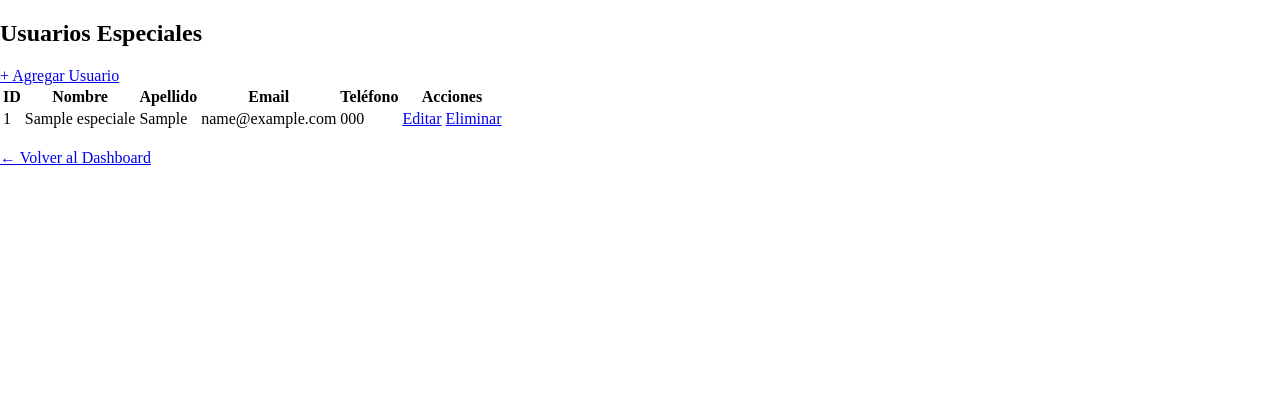
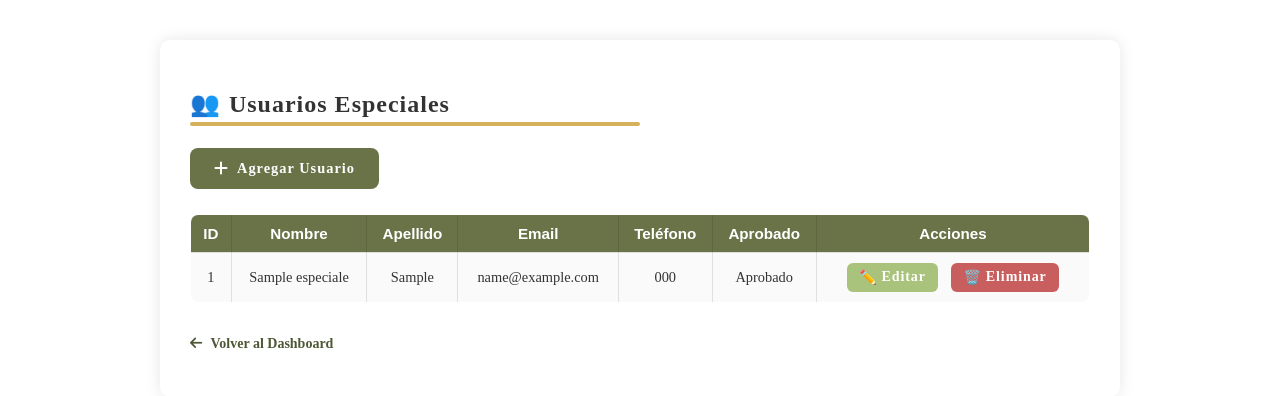
Before and after one commit to antonellavillani/nuevopack, a PHP site: page /nuevopack/admin-xyz2025/usuarios.php in a window 1280 px wide. Shown: the top 396 px of the page. Run offline with PHP 8.4, Linux system fonts and the light colour scheme; the visitor is signed in with stand-in values (Sample User, id 1); tables that the repository leaves empty or names only in its code hold one stand-in row (values such as "Sample post").

Commit message:
style: Mejoré el estilo de usuarios.php

```diff
--- a/admin-xyz2025/estilos/estilos_admin.css
+++ b/admin-xyz2025/estilos/estilos_admin.css
@@ -174,6 +174,16 @@ body, html {
     flex-grow: 1;
     padding: 30px;
     overflow-y: auto;
+}
+
+.mensaje-error {
+    color: #944741;
+    font-weight: bold;
+}
+
+.mensaje-exito {
+    color: #4e8050;
+    font-weight: bold;
 }
 
 /* ---------- Títulos ---------- */
@@ -608,3 +618,12 @@ body, html {
     content: '💲';
     margin-right: 8px;
 }
+
+/* ---------------------------------------
+   Estilos para usuarios.php
+--------------------------------------- */
+/* ---------- Título ---------- */
+.titulo-pagina.icono-usuario::before {
+    content: '👥';
+    margin-right: 8px;
+}
--- a/admin-xyz2025/servicios_abm/servicios_editar.php
+++ b/admin-xyz2025/servicios_abm/servicios_editar.php
@@ -21,7 +21,7 @@ if ($_SERVER['REQUEST_METHOD'] === 'POST') {
 
     // Validar que no esté vacío
     if ($nombre === '') {
-        $error = "El nombre no puede estar vacío.";
+        $error = "El dato 'Nombre' no puede estar vacío.";
     } else {
         // Manejo de la nueva imagen
         if ($_FILES['foto']['name']) {
--- a/admin-xyz2025/usuarios.php
+++ b/admin-xyz2025/usuarios.php
@@ -8,7 +8,7 @@ if (!isset($_SESSION['admin_logged_in'])) {
 require_once '../config/config.php';
 
 // Obtener todos los usuarios especiales
-$stmt = $conn->query("SELECT id, nombre, apellido, email, telefono FROM usuarios_especiales ORDER BY id DESC");
+$stmt = $conn->query("SELECT * FROM usuarios_especiales ORDER BY id ASC");
 $usuarios = $stmt->fetchAll(PDO::FETCH_ASSOC);
 ?>
 
@@ -18,10 +18,11 @@ $usuarios = $stmt->fetchAll(PDO::FETCH_ASSOC);
     <meta charset="UTF-8">
     <title>Administrar Usuarios</title>
     <link rel="stylesheet" href="estilos/estilos_admin.css">
+    <link rel="stylesheet" href="https://cdnjs.cloudflare.com/ajax/libs/font-awesome/6.5.0/css/all.min.css">
 </head>
 <body>
-    <div class="admin-container">
-        <h2 class="titulo">Usuarios Especiales</h2>
+    <div class="contenedor">
+        <h2 class="titulo-pagina icono-usuario">Usuarios Especiales</h2>
 
         <?php if (isset($_GET['mensaje'])): ?>
             <p class="mensaje-exito"><?= htmlspecialchars($_GET['mensaje']) ?></p>
@@ -31,9 +32,11 @@ $usuarios = $stmt->fetchAll(PDO::FETCH_ASSOC);
             <p class="mensaje-error"><?= htmlspecialchars($_GET['mensaje_error']) ?></p>
         <?php endif; ?>
 
-        <a class="btn-agregar" href="usuarios_abm/usuarios_crear.php">+ Agregar Usuario</a>
+        <a href="usuarios_abm/usuarios_crear.php" class="boton-nuevo">
+            <i class="fa-solid fa-plus"></i>Agregar Usuario
+        </a>
 
-        <table class="tabla-admin">
+        <table class="tabla-bd">
             <thead>
                 <tr>
                     <th>ID</th>
@@ -41,6 +44,7 @@ $usuarios = $stmt->fetchAll(PDO::FETCH_ASSOC);
                     <th>Apellido</th>
                     <th>Email</th>
                     <th>Teléfono</th>
+                    <th>Aprobado</th>
                     <th>Acciones</th>
                 </tr>
             </thead>
@@ -53,8 +57,12 @@ $usuarios = $stmt->fetchAll(PDO::FETCH_ASSOC);
                         <td><?= htmlspecialchars($usuario['email']) ?></td>
                         <td><?= htmlspecialchars($usuario['telefono']) ?></td>
                         <td>
-                            <a class="btn-editar" href="usuarios_abm/usuarios_editar.php?id=<?= $usuario['id'] ?>">Editar</a>
-                            <a class="btn-eliminar" href="usuarios_abm/usuarios_eliminar.php?id=<?= $usuario['id'] ?>" onclick="return confirm('¿Estás seguro de que querés eliminar este usuario?')">Eliminar</a>
+                            <?= $usuario['aprobado'] ? 'Aprobado' : 'No aprobado' ?>
+                        </td>
+
+                        <td>
+                            <a href="usuarios_abm/usuarios_editar.php?id=<?= $usuario['id'] ?>" class="btn-editar-tabla">Editar</a>
+                            <a href="usuarios_abm/usuarios_eliminar.php?id=<?= $usuario['id'] ?>" onclick="return confirm('¿Estás seguro de que querés eliminar este usuario?')" class="btn-eliminar-tabla">Eliminar</a>
                         </td>
                     </tr>
                 <?php endforeach; ?>
@@ -66,7 +74,7 @@ $usuarios = $stmt->fetchAll(PDO::FETCH_ASSOC);
             </tbody>
         </table>
         <br>
-        <a href="dashboard.php">← Volver al Dashboard</a>
+        <a href="dashboard.php" class="link-volver"><i class="fa-solid fa-arrow-left"></i> Volver al Dashboard</a>
     </div>
 </body>
 </html>
--- a/admin-xyz2025/usuarios_abm/usuarios_crear.php
+++ b/admin-xyz2025/usuarios_abm/usuarios_crear.php
@@ -25,7 +25,7 @@ if ($_SERVER['REQUEST_METHOD'] === 'POST') {
         try {
             $stmt = $conn->prepare("INSERT INTO usuarios_especiales (nombre, apellido, email, telefono, password_hash) VALUES (?, ?, ?, ?, ?)");
             $stmt->execute([$nombre, $apellido, $email, $telefono, $password_hash]);
-            header("Location: ../usuarios.php?mensaje=Usuario creado correctamente");
+            header("Location: ../usuarios.php?mensaje=Usuario creado correctamente.");
             exit();
         } catch (PDOException $e) {
             $error = "Error al insertar: " . $e->getMessage();
--- a/admin-xyz2025/usuarios_abm/usuarios_editar.php
+++ b/admin-xyz2025/usuarios_abm/usuarios_editar.php
@@ -37,7 +37,7 @@ if ($_SERVER['REQUEST_METHOD'] === 'POST') {
     $password = $_POST['password'];
 
     if (empty($nombre) || empty($apellido) || empty($email) || empty($telefono)) {
-        $error = "Todos los campos excepto contraseña son obligatorios.";
+        $error = "Todos los campos excepto 'Contraseña' son obligatorios.";
     } else {
         try {
             if (!empty($password)) {
@@ -49,7 +49,7 @@ if ($_SERVER['REQUEST_METHOD'] === 'POST') {
                 $stmt->execute([$nombre, $apellido, $email, $telefono, $id]);
             }
 
-            header("Location: ../usuarios.php?mensaje=Usuario actualizado correctamente");
+            header("Location: ../usuarios.php?mensaje=Usuario actualizado correctamente.");
             exit();
         } catch (PDOException $e) {
             $error = "Error al actualizar: " . $e->getMessage();
--- a/admin-xyz2025/usuarios_abm/usuarios_eliminar.php
+++ b/admin-xyz2025/usuarios_abm/usuarios_eliminar.php
@@ -14,13 +14,13 @@ if ($id) {
         $stmt = $conn->prepare("DELETE FROM usuarios_especiales WHERE id = ?");
         $stmt->execute([$id]);
 
-        header("Location: ../usuarios.php?mensaje=Usuario eliminado correctamente");
+        header("Location: ../usuarios.php?mensaje=✅ Usuario eliminado correctamente.");
         exit();
     } catch (PDOException $e) {
-        header("Location: ../usuarios.php?error=Error al eliminar usuario: " . urlencode($e->getMessage()));
+        header("Location: ../usuarios.php?error=❌ Error al eliminar usuario: " . urlencode($e->getMessage()));
         exit();
     }
 } else {
-    header("Location: ../usuarios.php?error=ID no especificado");
+    header("Location: ../usuarios.php?error=❌ ID no especificado");
     exit();
 }
```
Also changed, not shown: admin-xyz2025/servicios_abm/servicios_crear.php (+5 -5 lines), admin-xyz2025/includes_admin/sidebar.php (deleted).
